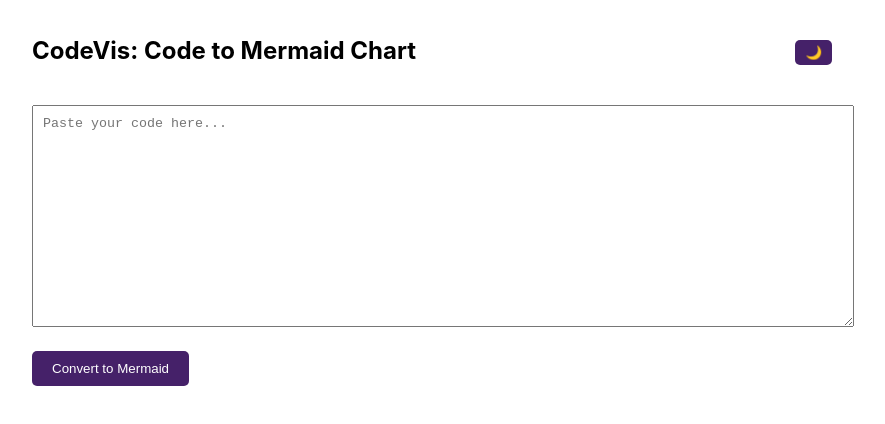
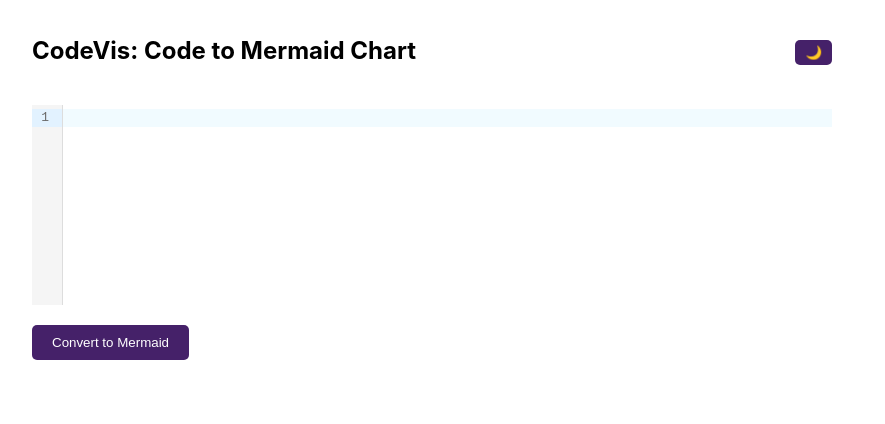
Before and after one commit to KirtanSoni/sunhacks, a React (Create React App) app in the folder client/vis-client/: page / in a window 1280 px wide. Shown: the top 424 px of the page, without its empty margins (208-1093 px from the left). Built offline with nearby package versions, Linux system fonts and the light colour scheme.

Commit message:
Fixed Integration Issues

```diff
--- a/client/vis-client/package.json
+++ b/client/vis-client/package.json
@@ -3,9 +3,13 @@
   "version": "0.1.0",
   "private": true,
   "dependencies": {
+    "@codemirror/lang-javascript": "^6.2.2",
     "@testing-library/jest-dom": "^5.17.0",
     "@testing-library/react": "^13.4.0",
     "@testing-library/user-event": "^13.5.0",
+    "@uiw/codemirror-theme-dracula": "^4.23.3",
+    "@uiw/react-codemirror": "^4.23.3",
+    "mermaid": "^11.2.1",
     "react": "^18.3.1",
     "react-dom": "^18.3.1",
     "react-scripts": "5.0.1",
--- a/client/vis-client/src/App.js
+++ b/client/vis-client/src/App.js
@@ -1,5 +1,8 @@
 import React, { useState } from 'react'
 import Chart from './Chart'
+import CodeMirror from '@uiw/react-codemirror';
+import { javascript } from '@codemirror/lang-javascript';
+import { dracula } from '@uiw/codemirror-theme-dracula';
 
 
 export default function App() {
@@ -12,7 +15,6 @@
   const toggleDarkMode = () => {
     setDarkMode(!darkMode)
   }
-
 
   const appStyle = {
     backgroundColor: darkMode ? '#1a1a1a' : '#ffffff',
@@ -40,7 +42,7 @@
   const handleSubmit = async () => {
     setIsLoading(true);
     try {
-      const response = await fetch('https://localhost:8000/generate', {
+      const response = await fetch('http://localhost:8080/generate', {
         method: 'POST',
         headers: {
           'Content-Type': 'application/json',
@@ -68,12 +70,13 @@
           </button>
       </div>
       <div style={{ marginBottom: '20px' }}>
-        <textarea
-          value={sourceCode}
-          onChange={(e) => setSourceCode(e.target.value)}
-          placeholder="Paste your code here..."
-          style={{ width: '100%', height: '200px', padding: '10px' }}
-        />
+        <CodeMirror
+            value={sourceCode}
+            height="200px"
+            theme={darkMode ? dracula : 'light'}
+            extensions={[javascript({ jsx: true })]}
+            onChange={(value) => setSourceCode(value)}
+          />
       </div>
       <button
         onClick={handleSubmit}
--- a/client/vis-client/src/Chart.js
+++ b/client/vis-client/src/Chart.js
@@ -51,7 +51,7 @@
     <img
       src={svgSource}
       alt="Mermaid Chart"
-      style={{ maxWidth: '50%', height: 'auto', filter: darkMode ? 'invert(1) hue-rotate(180deg)' : 'none' }}
+      style={{ maxWidth: '75%', height: 'auto', filter: darkMode ? 'invert(1) hue-rotate(180deg)' : 'none' }}
     />
   ) : null
 }
```
Also changed, not shown: 2 other files (tests, documents, lock files or other folders).
